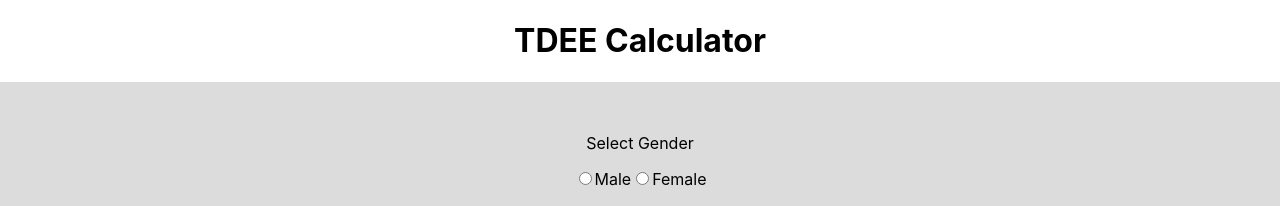
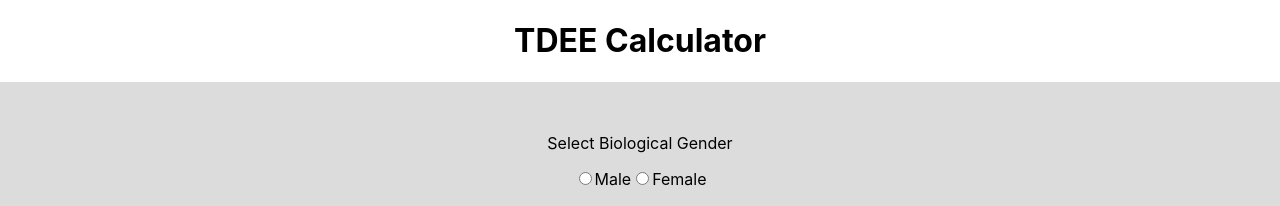
Before and after one commit to nevtay/jumpstartProject_1, a React (Create React App) app: page / in a window 1280 px wide. Shown: the top 206 px of the page. Built offline with nearby package versions, Linux system fonts and the light colour scheme.

Commit message:
minor copy edit

```diff
--- a/src/components/Input-Gender.js
+++ b/src/components/Input-Gender.js
@@ -19,7 +19,9 @@ class InputGender extends React.Component {
 render() {
     return(
         <fieldset id="gender">
-        <p>Select Gender</p>
+
+        <p>Select Biological Gender</p>
+
             <input
             type="radio"
             name="gender"
@@ -27,6 +29,7 @@ render() {
             onChange={this.genderOfUser}
             value="male" />
                 <label className="tdee-inputs__label" for="male">Male</label>
+
             <input
             type="radio"
             name="gender"
@@ -34,6 +37,7 @@ render() {
             onChange={this.genderOfUser}
             value="female" />
                 <label className="tdee-inputs__label"  for="female">Female</label>
+
         </fieldset>
         )
     }
```
